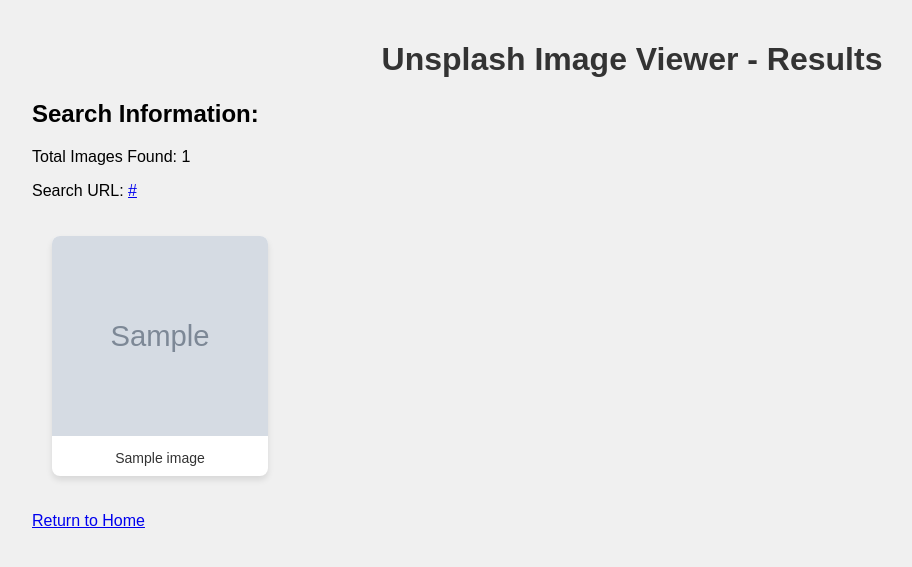
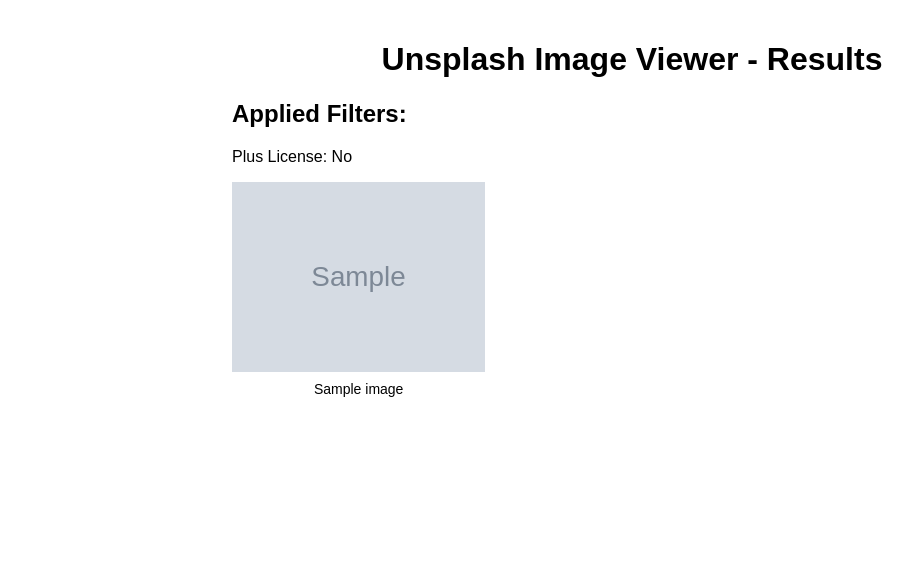
Before and after one commit to IanDuffy/UnsplashImageExtractor, a Flask app: template flask_app/templates/view_data.html in a window 1280 px wide. Shown: the top 567 px of the page, without its empty margins (8-920 px from the left). Run offline with Flask 3, Linux system fonts and the light colour scheme; the template is opened without the code that fills it: most values are stand-ins (such as "Sample title", 1, 10 or a date in 2020); grey boxes marked "Sample" are stand-in pictures.

Commit message:
Restored to '11ea666d5399b6b7fd2a69235eccccd15d550083'

```diff
--- a/flask_app/main.py
+++ b/flask_app/main.py
@@ -21,17 +21,15 @@ def search():
     plus_license = request.args.get('plus_license', '')
 
     url = f"https://unsplash.com/s/photos/{query}"
+    params = []
+
     if plus_license:
-        url += '?license=plus'
+        params.append("license=plus")
 
-    # Fetch the latest extracted data
-    latest_file = get_latest_file()
-    if latest_file:
-        with open(os.path.join(downloaded_files_path, latest_file), 'r') as f:
-            data = json.load(f)
-        return jsonify({"search_url": url, "images": data['images']})
-    else:
-        return jsonify({"search_url": url, "images": []})
+    if params:
+        url += '?' + '&'.join(params)
+
+    return jsonify({"search_url": url})
 
 @app.route('/receive_data', methods=['POST'])
 def receive_data():
@@ -45,17 +43,12 @@ def receive_data():
     with open(file_path, 'w') as f:
         json.dump(data, f, indent=2)
 
-    return jsonify({"message": "Data received and saved successfully", "filename": filename, "images": data['images']})
+    return jsonify({"message": "Data received and saved successfully", "filename": filename})
 
 @app.route('/status')
 def status():
+    print("Status endpoint accessed")
     return jsonify({"status": "running"})
-
-def get_latest_file():
-    files = [f for f in os.listdir(downloaded_files_path) if f.endswith('.json')]
-    if files:
-        return max(files, key=lambda f: os.path.getmtime(os.path.join(downloaded_files_path, f)))
-    return None
 
 if __name__ == '__main__':
     app.run(host='0.0.0.0', port=5000)
--- a/flask_app/static/style.css
+++ b/flask_app/static/style.css
@@ -1,75 +1,35 @@
 body {
     font-family: Arial, sans-serif;
-    max-width: 1200px;
+    max-width: 800px;
     margin: 0 auto;
     padding: 20px;
-    background-color: #f0f0f0;
 }
 
 h1 {
     text-align: center;
-    color: #333;
 }
 
 form {
     margin-bottom: 20px;
-    text-align: center;
 }
 
-input[type="text"] {
-    width: 60%;
-    padding: 10px;
-    font-size: 16px;
+#imageGrid {
+    display: grid;
+    grid-template-columns: repeat(auto-fill, minmax(200px, 1fr));
+    gap: 20px;
 }
 
-button {
-    padding: 10px 20px;
-    font-size: 16px;
-    background-color: #0066cc;
-    color: white;
-    border: none;
+.image-container {
+    text-align: center;
     cursor: pointer;
 }
 
-button:hover {
-    background-color: #0052a3;
+.image-container img {
+    max-width: 100%;
+    height: auto;
 }
 
-.image-grid {
-    display: grid;
-    grid-template-columns: repeat(auto-fill, minmax(200px, 1fr));
-    gap: 20px;
-    padding: 20px;
+.image-container p {
+    margin-top: 5px;
+    font-size: 14px;
 }
-
-.image-item {
-    background-color: white;
-    border-radius: 8px;
-    overflow: hidden;
-    box-shadow: 0 4px 6px rgba(0, 0, 0, 0.1);
-    transition: transform 0.3s ease;
-}
-
-.image-item:hover {
-    transform: translateY(-5px);
-}
-
-.image-item img {
-    width: 100%;
-    height: 200px;
-    object-fit: cover;
-}
-
-.image-title {
-    padding: 10px;
-    margin: 0;
-    font-size: 14px;
-    text-align: center;
-    color: #333;
-}
-
-@media (max-width: 600px) {
-    .image-grid {
-        grid-template-columns: repeat(auto-fill, minmax(150px, 1fr));
-    }
-}
--- a/flask_app/templates/view_data.html
+++ b/flask_app/templates/view_data.html
@@ -8,21 +8,17 @@
 </head>
 <body>
     <h1>Unsplash Image Viewer - Results</h1>
-    <div class="info-section">
-        <h2>Search Information:</h2>
-        <p>Total Images Found: {{ data.imageCount }}</p>
-        <p>Search URL: <a href="{{ data.url }}" target="_blank">{{ data.url }}</a></p>
+    <div>
+        <h2>Applied Filters:</h2>
+        <p>Plus License: {{ 'Yes' if data.filters.plus_license else 'No' }}</p>
     </div>
-    <div class="image-grid">
+    <div id="imageGrid">
         {% for image in data.images %}
-        <div class="image-item">
-            <a href="{{ image.imageUrl }}" target="_blank">
-                <img src="{{ image.thumbnailUrl }}" alt="{{ image.title }}">
-            </a>
-            <p class="image-title">{{ image.title }}</p>
+        <div class="image-container">
+            <img src="{{ image.thumbnailUrl }}" alt="{{ image.title }}">
+            <p>{{ image.title }}</p>
         </div>
         {% endfor %}
     </div>
-    <p><a href="{{ url_for('index') }}" class="back-link">Return to Home</a></p>
 </body>
 </html>
```
Also changed, not shown: flask_app/templates/file_not_found.html (deleted, +0 -26 lines), flask_app/templates/index.html (+1 -18 lines).
